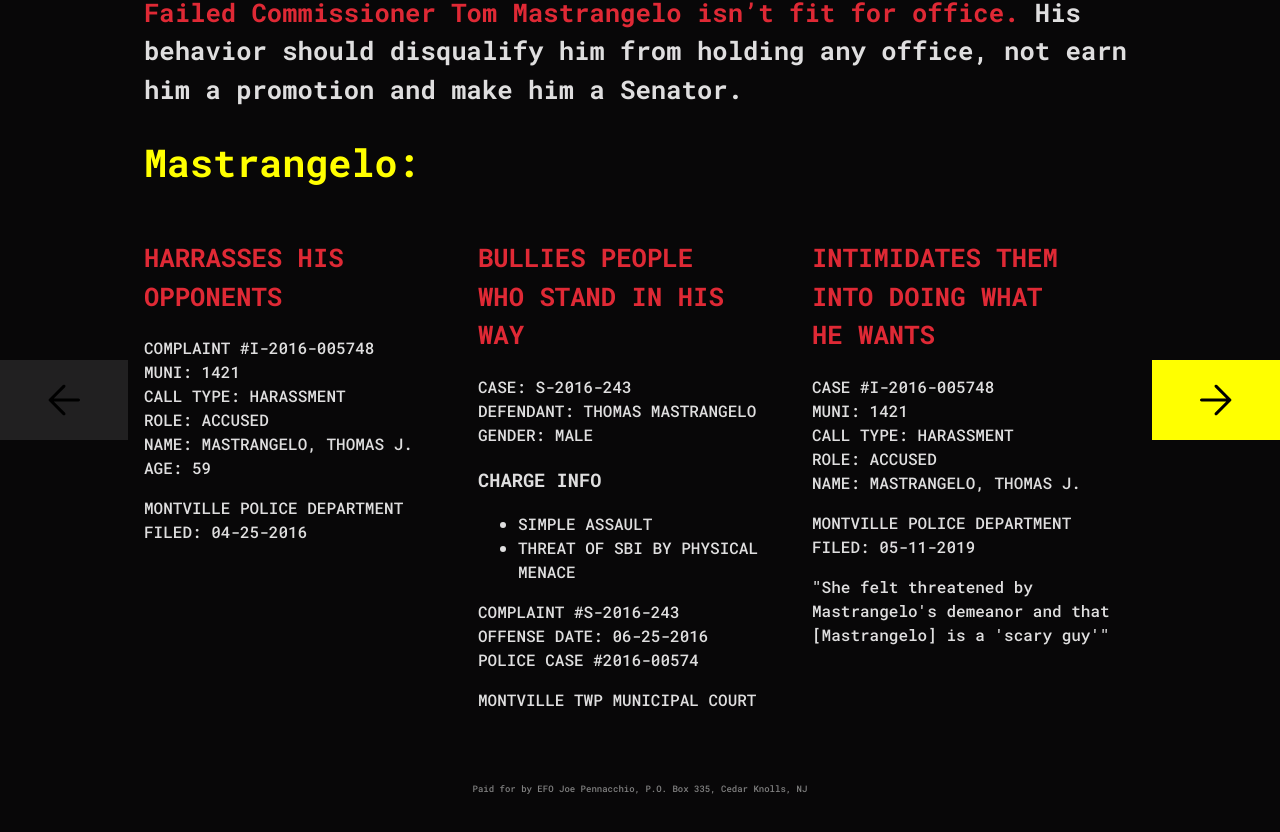
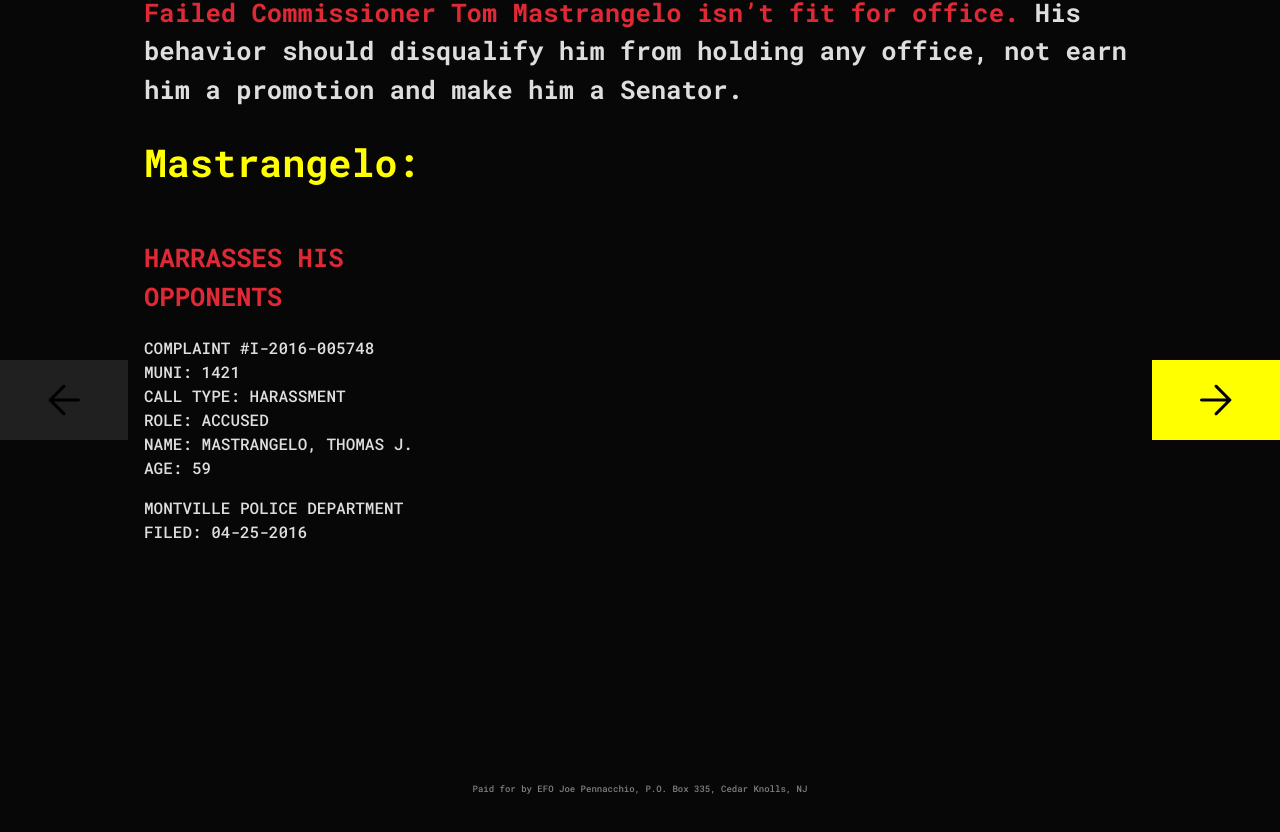
Before and after one commit to National-Public-Affairs/pennacchio-microsite_vite-react, a React (Vite) app: page / in a window 1280 px wide. Both pictures are taken after a click on the button "find out more". Shown: the top 832 px of the page. Built offline with nearby package versions, Linux system fonts and the light colour scheme.

Commit message:
crimes appear with arrow click

```diff
--- a/src/components/SlideTwo/Qualities.tsx
+++ b/src/components/SlideTwo/Qualities.tsx
@@ -1,24 +1,32 @@
-import { ReactElement } from 'react';
-import { animated, useTrail } from '@react-spring/web';
+import { animated, useTrail, useSpring } from '@react-spring/web';
 import useStyles from '../../generalStyles';
 
-export default function Qualities() {
+type Props = {
+  currentSlide: number;
+}
+
+export default function Qualities({ currentSlide }: Props) {
   const classes = useStyles();
 
-  const trails = useTrail(3, {
-    from: {
-      opacity: 0,
-      transform: 'translate(0,100px)',
-    },
-    to: {
-      opacity: 1,
-      transform: 'translate(0,0)',
-    },
-    delay: 1500,
+  const styleOne = useSpring({
+    opacity: currentSlide >= 2 && currentSlide <= 4 ? 1 : 0,
+    transform: currentSlide ? 'translate(0,0)' : 'translate(0,100px)',
   });
 
-  const blurbOne = (): ReactElement => (
-    <>
+  const styleTwo = useSpring({
+    opacity: currentSlide === 3 || currentSlide === 4 ? 1 : 0,
+    transform: currentSlide ? 'translate(0,0)' : 'translate(0,100px)',
+  });
+
+  const styleThree = useSpring({
+    opacity: currentSlide === 4 ? 1 : 0,
+    transform: currentSlide ? 'translate(0,0)' : 'translate(0,100px)',
+  });
+
+
+  return (
+    <div className={classes.threeColumn}>
+      <animated.div style={styleOne}>
         <h2 className={classes.hTwo}>
         HARRASSES HIS OPPONENTS
       </h2>
@@ -40,11 +48,9 @@ export default function Qualities() {
         <br />
         FILED: 04-25-2016
       </p>
-    </>
-  );
+      </animated.div>
 
-  const blurbTwo = (): ReactElement => (
-    <>
+      <animated.div style={styleTwo}>
         <h2 className={classes.hTwo}>
           BULLIES PEOPLE WHO STAND IN HIS WAY
         </h2>
@@ -76,11 +82,9 @@ export default function Qualities() {
         <p className={classes.case}>
           MONTVILLE TWP MUNICIPAL COURT
         </p>
-    </>
-  );
+      </animated.div>
 
-  const blurbThree = (): ReactElement => (
-    <>
+      <animated.div style={styleThree}>
         <h2 className={classes.hTwo}>
           INTIMIDATES THEM INTO DOING WHAT HE WANTS
         </h2>
@@ -103,20 +107,7 @@ export default function Qualities() {
         <p className={classes.case}>
           "She felt threatened by Mastrangelo's demeanor and that [Mastrangelo] is a 'scary guy'"
         </p>
-    </>
-  );
-
-  const data: ReactElement[] = [blurbOne(), blurbTwo(), blurbThree()];
-
-  return (
-    <div className={classes.threeColumn}>
-      {
-        trails.map((props, idx) => (
-          <animated.div key={`idx-${idx}`} style={props}>
-            {data[idx]}
       </animated.div>
-        ))
-      }
     </div>
   );
 }
--- a/src/components/SlideTwo/SlideTwo.tsx
+++ b/src/components/SlideTwo/SlideTwo.tsx
@@ -9,7 +9,7 @@ type Props = {
 export default function SlideTwo({ currentSlide }: Props) {
   const classes = useStyles();
 
-  const transitions = useTransition(currentSlide === 2, {
+  const transitions = useTransition(currentSlide >= 2 && currentSlide <= 4, {
     from: {
       opacity: 0,
       transform: 'translate(0,-200px)',
@@ -22,6 +22,7 @@ export default function SlideTwo({ currentSlide }: Props) {
       opacity: 0,
       transform: 'translate(500px,-200px)',
     },
+    delay: 500,
   });
 
   return transitions((style, item) => (
@@ -35,7 +36,7 @@ export default function SlideTwo({ currentSlide }: Props) {
           Mastrangelo:
         </h1>
 
-        <Qualities />
+        <Qualities currentSlide={currentSlide} />
       </animated.div>
     )
   ))
```
Lines whose indentation alone changed are shown as unchanged.
